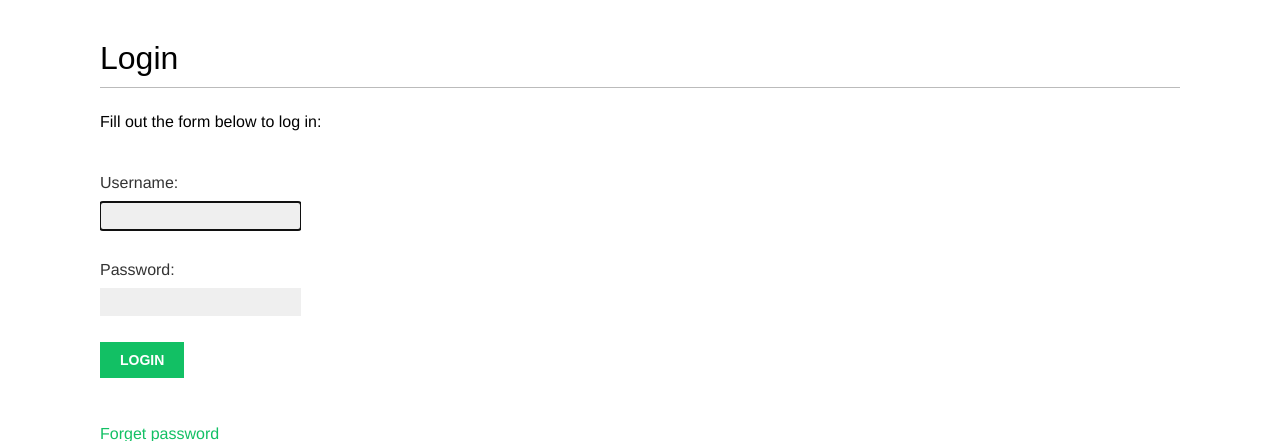
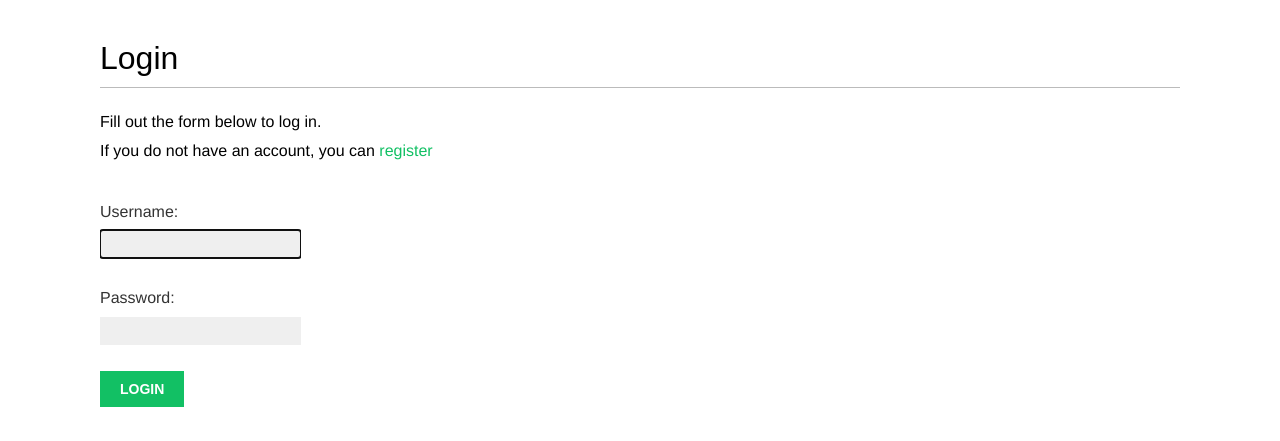
Before and after one commit to GitEryk/djangoSocialMedia, a Django app: page /account/login/ in a window 1280 px wide. Shown: the part 47-488 px from the top of the page. Run offline with Django 5.2, Linux system fonts and the light colour scheme; some web fonts are replaced.

Commit message:
Fixing previous commits

```diff
--- a/account/templates/account/login.html
+++ b/account/templates/account/login.html
@@ -1,3 +1,4 @@
+<!-- STARY TEMPLATE -->
 {% extends "base.html" %}
 
 {% block title %}Login{% endblock %}
--- a/account/templates/account/register.html
+++ b/account/templates/account/register.html
@@ -6,7 +6,7 @@
     <h1>Create account</h1>
     <p>Fill out the form below to register</p>
     <form method="post">
-        {{ form.as_p }}
+        {{ user_form.as_p }}
         {% csrf_token %}
         <p><input type="submit" value="register"></p>
     </form>
--- a/account/templates/registration/login.html
+++ b/account/templates/registration/login.html
@@ -7,7 +7,8 @@
     {% if from.errors  %}
         <p>Username or password is incorrent<br>Try again</p>
     {% else %}
-        <p>Fill out the form below to log in:</p>
+        <p>Fill out the form below to log in.<br>
+        If you do not have an account, you can <a href='{% url "register" %}'>register</a></p>
     {% endif %}
     <div class="login-form">
         <form action="{% url 'login' %}" method="post">
```
Also changed, not shown: db.sqlite3.
